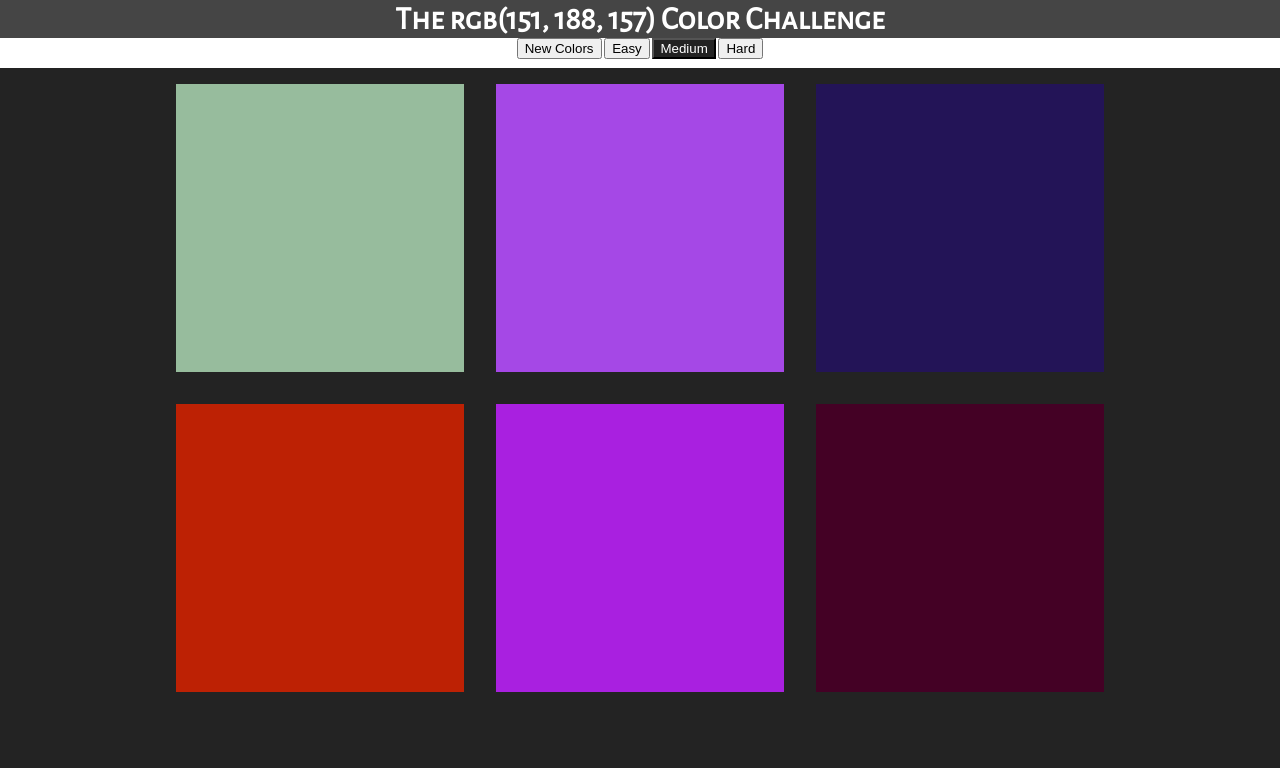
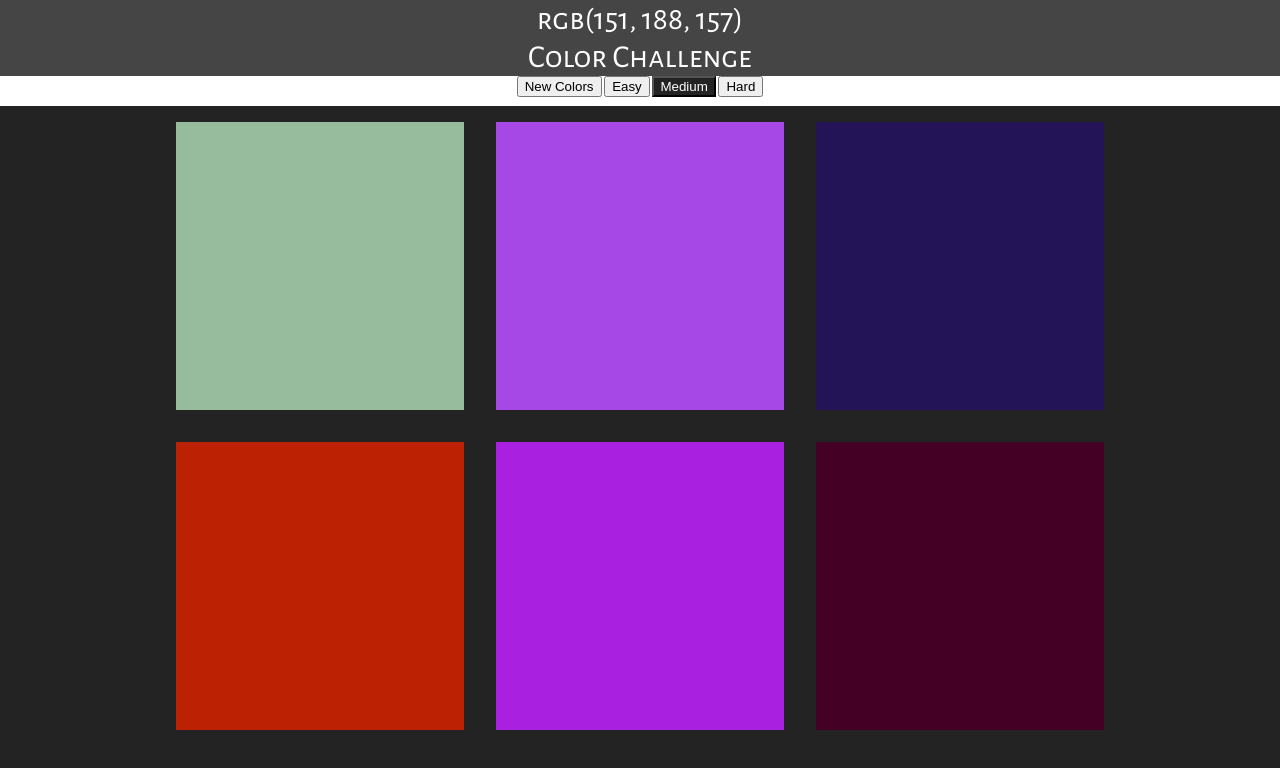
Before and after one commit to cwithac/vanilla_colors, a website: page public/index.html in a window 1280 px wide. Drawn offline with Linux system fonts and the light colour scheme.

Commit message:
Light styling

```diff
--- a/public/app.js
+++ b/public/app.js
@@ -68,7 +68,7 @@ const setupSquares = function(numSquares) {
         header[0].style.backgroundColor = clickedColor;
         resetButton.textContent = 'Play Again?';
       } else {
-        this.style.backgroundColor = '#454545';
+        this.style.backgroundColor = '#232323';
         messageDisplay.textContent = 'Incorrect, Try Again!';
       }
     });
--- a/public/index.html
+++ b/public/index.html
@@ -8,7 +8,7 @@
   </head>
   <body>
     <header>
-      <h1>The <span id="colorDisplay"></span> Color Challenge</h1>
+      <h1><span id="colorDisplay"></span><br>Color Challenge</h1>
     </header>
     <nav>
       <button id="reset">New Colors</button>
--- a/public/style.css
+++ b/public/style.css
@@ -15,6 +15,7 @@ header {
 
 header h1 {
   margin: 0;
+  font-weight: normal;
 }
 
 nav {
```
